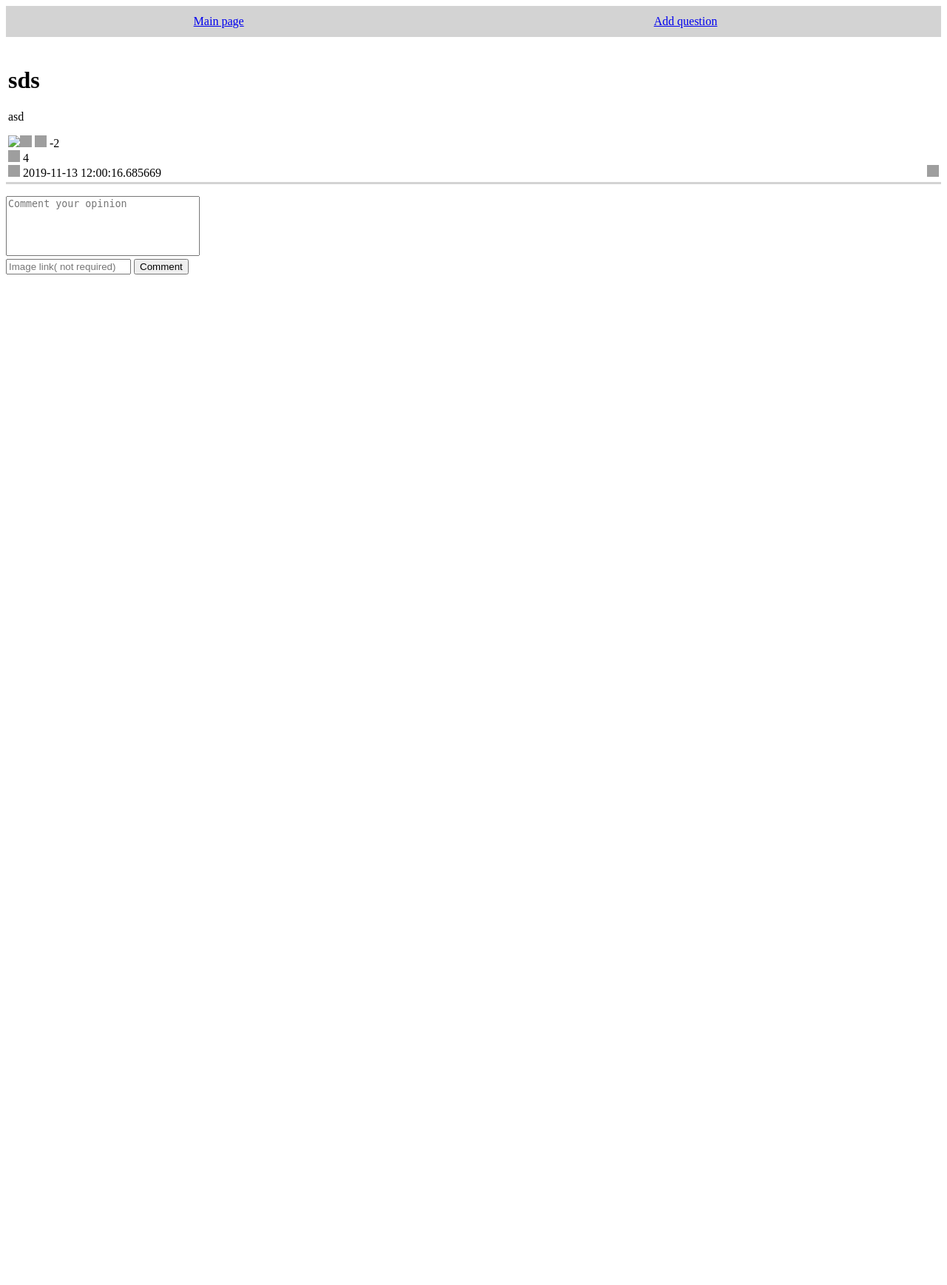
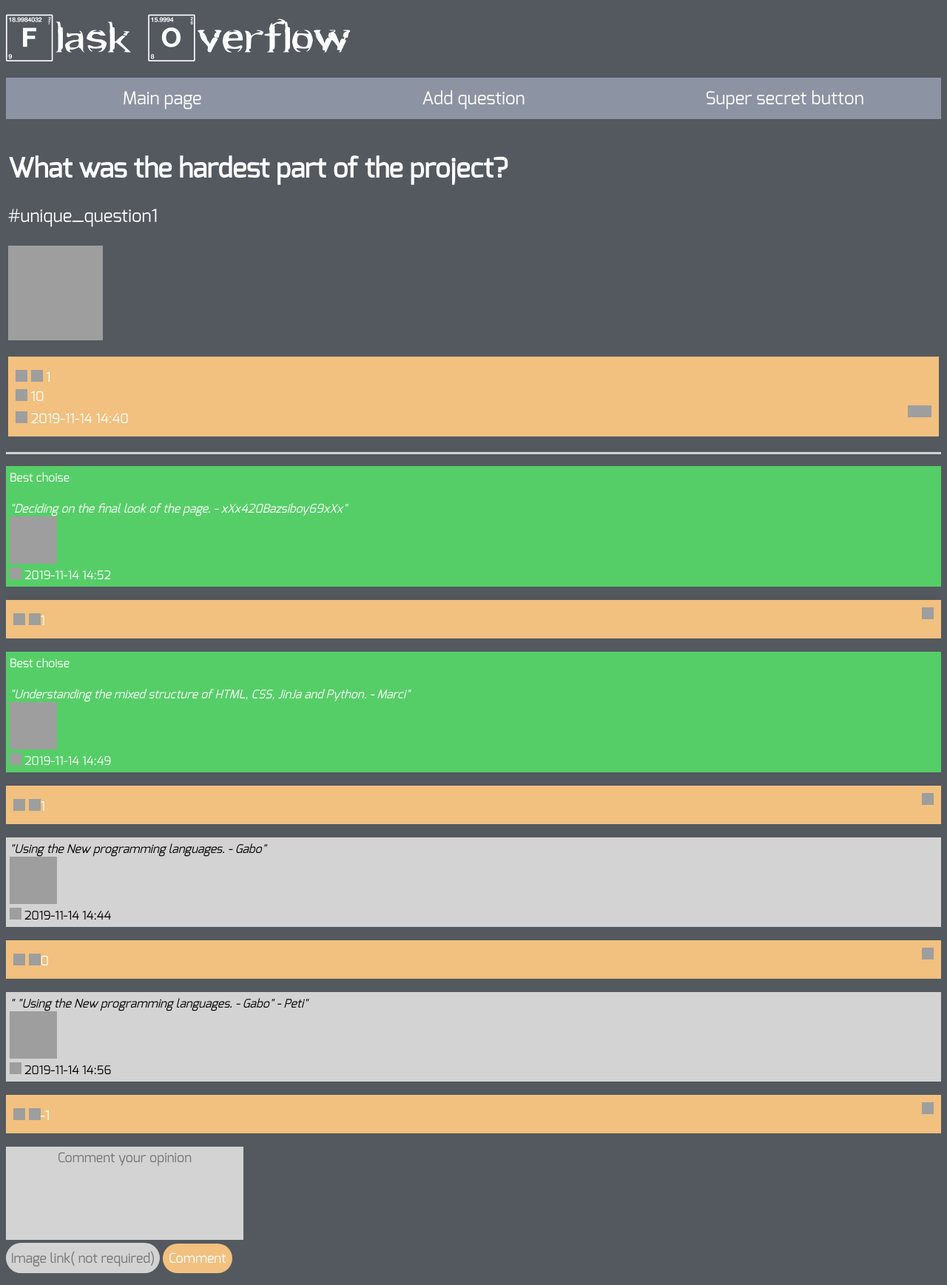
Before and after one commit to marthon-szabo/flask_overflow, a Flask app: page /question/3/0 in a window 1280 px wide. Shown: the whole page at 74% size. Before the commit the page ends 371 px from the top, so only its background shows below. Run offline with Flask 2, Linux system fonts and the light colour scheme; grey boxes are pictures that could not be loaded.

Commit message:
Final countdown

```diff
--- a/connection.py
+++ b/connection.py
@@ -88,11 +88,17 @@ def dislike_post(id_):
     write_answers()
 
 def get_max_voted(question_id):
-    max_like = 0
+    if len(answers)>0:
+        max_like = None
+    else:
+        return 0
     for record in answers:
         if int(question_id) == int(record['question_id']):
-            if int(record['vote_number']) > max_like:
+            if not max_like:
                 max_like = int(record['vote_number'])
+            else:
+                if int(record['vote_number']) > max_like:
+                    max_like = int(record['vote_number'])
     return max_like
 
 def like_question(id_):
@@ -145,6 +151,15 @@ def search_table(searchtag):
         return questions
     else:
         for record in questions:
-            if record['title'].find(searchtag) >= 0:
+            if record['title'].lower().find(searchtag) >= 0:
                 new_table.append(record)
         return new_table
+
+def edit_question(id_, title, message, image):
+    global questions
+    for question in questions:
+        if int(question['id']) == int(id_):
+            question['message'] = message
+            question['title'] = title
+            question['image'] = image
+    write_questions()
--- a/sample_data/question.csv
+++ b/sample_data/question.csv
@@ -1,6 +1,7 @@
 id,submission_time,view_number,vote_number,title,message,image
-2,1493015432,1409,46,Drawing canvas with an image picked with Cordova Camera Plugin,"I'm getting an image from device and drawing a canvas with filters using Pixi JS. It works all well using computer to get an image. But when I'm on IOS, it throws errors such as cross origin issue, or that I'm trying to use an unknown format.
-
-This is the code I'm using to draw the image (that works on web/desktop but not cordova built ios app)",
-3,2019-11-13 12:00:16.685669,3,-2,sds,asd,
-4,2019-11-14 09:52,0,0,a,asds,
+1,2019-11-14 14:28,7,-1,How to get the form input value?,"My input looks like
+<input name=""input"" type=""text"">",
+2,2019-11-14 14:35,11,0,How to run terminal in pycharm?,Help,
+3,2019-11-14 14:40,9,1,What was the hardest part of the project?,#unique_question1,https://images-cdn.9gag.com/photo/axzb7EY_460s.jpg
+4,2019-11-14 14:58,2,0,Can you show us the code?,Please?,https://media.tenor.com/images/c7d0f821dac1c646109076cf3d40f845/tenor.gif
+5,2019-11-14 15:03,6,0,Why do the youngsters sitting in their room all day?,They always using their KOMPJUTER masina and they not reading newspaper like we did.,
--- a/server.py
+++ b/server.py
@@ -62,12 +62,12 @@ def listing_questions():
 
 @app.route('/question/<int:question_id>/<plus_view>', methods=['GET','POST'])
 def display_question(question_id, plus_view="0"):
-
     for record in connection.questions:
         if int(record['id']) == question_id:
             if plus_view == "0":
                 connection.view_question(question_id)
-                return render_template('display_question.html', question_id=question_id, questions = connection.questions, max_voted = connection.get_max_voted(question_id) ,anwsers = connection.sort_dict_by_key(connection.answers, "vote_number", True) )
+            return render_template('display_question.html', question_id=question_id, questions = connection.questions, max_voted = connection.get_max_voted(question_id) ,anwsers = connection.sort_dict_by_key(connection.answers, "vote_number", True) )
+
     return redirect('/list')
 
 @app.route('/add-question', methods=['GET', 'POST'])
@@ -77,6 +77,16 @@ def add_question():
         return redirect("/list")
     return render_template("add_question.html", questions = connection.questions)
 
+@app.route('/edit-question/<int:question_id>', methods=["GET", 'POST'])
+def edit_question(question_id):
+    if request.method == 'POST':
+        connection.edit_question(question_id, request.form["title"], request.form["message"], request.form["image"])
+        return redirect('/question/' + str(question_id) + "/1")
+    return render_template('edit_question.html', question_id=question_id, questions=connection.questions)
+
+@app.route('/super-secret', methods=['GET','POST'])
+def super_secret():
+    return render_template("rickross.html")
 
 if __name__ == "__main__":
     connection.read_answers()
--- a/static/css/style.css
+++ b/static/css/style.css
@@ -1,23 +1,38 @@
+body{
+    background:#53595f;
+}
+
+h1.header_shit{
+    color: #FEB06A;
+}
+
 table.header_shit{
-    background-color: lightgray;
+    background-color: #8C93A3;
 }
 
 td.header_shit{
+    width: 33%;
     padding: 10px;
 }
 td.header_shit:hover{
-    background-color: cadetblue;
-        padding: 10px;
+    background-color: #5D6C89;
+    padding: 10px;
 }
 
 p.comment{
     background-color: lightgray;
     text-align: left;
+    font-family: myFirstFont;
+    color: black;
+    padding: 5px;
 }
 
 p.max_voted{
     background-color: #56ce68;
     text-align: left;
+    font-family: myFirstFont;
+    color: white;
+    padding: 5px;
 }
 
 img.like_button:hover{
@@ -44,25 +59,134 @@ p.questionlist{
 table.commenttable{
     border-style: solid;
     border-collapse: collapse;
-    border-color: #86989B;
+    border-color: #FBF6F3;
     border: 1px solid black;
     margin:0%;
 }
 
-td.commenttable{
-    width: 100%;
-    border-style:solid;
-    border-color: #86989B;
-    border-collapse: collapse;
-    border: 1px solid black;
-    margin:0%;
+td.subtable{
+    color: white;
+    font-family: myFirstFont;
+    font-size: 16px;
+    padding: 3px;
+    text-align: left;
 }
 
-table.commenttable2{
-    margin: 0%;
-    width:100%;
-    border-style: solid;
-    border-collapse: collapse;
-    border-color: #86989B;
-    border: 1px solid black;
+
+button{
+    height: 40px;
+    border-radius: 40px;
+    border-color: transparent;
+    color: white;
+    background-color:#f2c07f;
+    font-family: myFirstFont;
+    font-size: 18px;
 }
+
+select{
+    width: 100px;
+    height: 40px;
+    border-radius: 40px;
+    border-color: transparent;
+    color: white;
+    font-family: myFirstFont;
+    background-color:#f2c07f;
+    font-size: 18px;
+}
+
+select {
+    -webkit-appearance: none;
+    -moz-appearance: none;
+    text-indent: 1px;
+    text-overflow: '';
+    text-align: center;
+}
+
+input{
+    width:200px;
+    height: 35px;
+    border-color: transparent;
+    border-radius: 40px;
+    font-family: myFirstFont;
+    background-color:lightgray;
+    font-size: 18px;
+    color: black;
+    text-align: center;
+}
+
+p.orange{
+    font-family: myFirstFont;
+    font-size: 18px;
+    color:white;
+    background-color:#f2c07f;
+    padding: 10px;
+}
+
+p.display_question{
+    font-family: myFirstFont;
+    font-size: 24px;
+    color: white;
+    margin-top: 0px;
+}
+
+h1.display_question{
+    font-family:myFirstFont;
+    color: white;
+    font-size:36px
+}
+
+table.switching_color{
+    width: 100%;
+    color: black;
+}
+
+td.switching_color{
+    padding: 50px;
+    color:#101820FF;
+}
+
+tr.switching_color:nth-child(2n+1){
+    background-color: #f2c07f;
+}
+
+tr.switching_color:{
+    background-color: #53595f;
+    color:#f2c07f;
+}
+
+a{
+    font-family: myFirstFont;
+    font-size: 24px;
+    color: white;
+    text-decoration: none;
+}
+
+@font-face {
+
+  font-family: myFirstFont;
+  src: url(Exo-Regular.ttf);
+}
+
+@font-face {
+
+    font-family: breaking;
+    src: url(Heart-Breaking-Bad.otf);
+}
+
+h1.braking{
+    font-size: 85px;
+    font-weight: normal;
+    font-family: breaking;
+    color: white;
+    padding: 0px;
+    margin: 0px;
+}
+
+textarea{
+    border-color: transparent;
+    font-family: myFirstFont;
+    background-color:lightgray;
+    font-size: 18px;
+    color: black;
+    text-align: center;
+}
--- a/templates/display_question.html
+++ b/templates/display_question.html
@@ -3,13 +3,16 @@
 <head>
     <link rel="stylesheet" href="{{ url_for('static', filename='css/style.css') }}">
     <meta charset="UTF-8">
-    <title>Question</title>
+    <link rel="shortcut icon" href="{{ url_for('static', filename='padlizsan.png') }}">
+    <title>Flask Overflow</title>
 </head>
 <body>
+    <h1 class="braking">Flask Overflow</h1>
     <table class='header_shit' width="100%">
         <tr align="center">
             <td class="header_shit"><a href="{{ url_for('listing_questions') }}">Main page</a></td>
             <td class="header_shit"><a href="{{ url_for('add_question') }}">Add question</a></td>
+            <td class="header_shit"><a href="{{ url_for('super_secret') }}">Super secret button</a></td>
         </tr>
     </table>
     <p>
@@ -17,16 +20,19 @@
      <td class="fos">
      {% for record in questions %}
         {%if (record['id']|int) == (question_id|int) %}
-        <h1>{{record['title']}}</h1>
-        <p>{{record['message']}}</p>
-        <img align="left" src="{{ record['image'] }}" alt=" ">
+        <h1 class="display_question">{{record['title']}}</h1>
+        <p class="display_question">{{record['message']}}</p>
+        <p><img width="128" height="128" src="{{ record['image'] }}" alt=" "></p>
+        <p class="orange">
         <a href="{{ url_for('upvote_question', question_id=question_id) }}"><img class="like_button" width="16" height="16" src="https://emojis.wiki/emoji-pics/facebook/fire-facebook.png" ></a>
         <a href="{{ url_for('downvote_question', question_id=question_id) }}"><img class="like_button" width="16" height="16" src="https://www.stickpng.com/assets/images/580b57fcd9996e24bc43c39c.png"></a>
             {{ record['vote_number'] }} </br>
             <img width="16" height="16" src="http://simpleicon.com/wp-content/uploads/active-search.png"> {{ record['view_number'] }}<br>
             <img width="16" height="16" src="https://cdn.pixabay.com/photo/2019/02/26/09/19/calender-4021509_960_720.png"> {{ record['submission_time'] }}
             <a href="{{ url_for('delete_question',question_id=question_id ) }}"><img class="like_button" align="right" width="16" height="16" src="https://www.stickpng.com/assets/images/5a2411fc6003f508dd5d5b37.png"></a>
+            <a href="{{ url_for('edit_question', question_id=question_id ) }}"><img class="like_button" align="right" width="16" height="16" src="https://img.icons8.com/cotton/2x/edit.png"></a>
         {% endif %}
+        </p>
     {%endfor%}
     </td>
     </table>
@@ -50,9 +56,11 @@
                     <img width="16" height="16" src="https://cdn.pixabay.com/photo/2019/02/26/09/19/calender-4021509_960_720.png"> {{ record['submission_time'] }}<br>
                 </p>
             {% endif %}
+            <p class="orange">
             <a href="{{ url_for('vote_anwser', question_id=question_id, comment_id=record['id'] ) }}"><img class="like_button" width="16" height="16" src="https://emojis.wiki/emoji-pics/facebook/fire-facebook.png"></a>
             <a href="{{ url_for('devote_anwser',question_id=question_id,comment_id=record['id'] ) }}"><img class="like_button" width="16" height="16" src="https://www.stickpng.com/assets/images/580b57fcd9996e24bc43c39c.png"></a>{{ record['vote_number'] }}
             <a href="{{ url_for('delete_anwser',question_id=question_id,comment_id=record['id'] ) }}"><img class="like_button" align="right" width="16" height="16" src="https://www.stickpng.com/assets/images/5a2411fc6003f508dd5d5b37.png"></a>
+            </p>
         {%endif%}
     {%endfor%}
 
--- a/templates/mainpage.html
+++ b/templates/mainpage.html
@@ -2,11 +2,12 @@
 <html>
 	<head>
 		<meta charset="utf-8">
-		<title>AskMate</title>
+        <link rel="shortcut icon" href="{{ url_for('static', filename='padlizsan.png') }}">
+        <title>Flask Overflow</title>
 	</head>
 	<body>
         <center>
-		    <h1>AskMate</h1>
+		    <h1>Flask Overflow</h1>
 		    <img src="https://www.lokal.hu/wp-content/uploads/2015/05/18.png"><br>
             <h2>Are you over 18?</h2>
             <form action="/list">
```
Also changed, not shown: sample_data/answer.csv (+61 -6 lines), templates/add_question.html (+25 -8 lines), templates/edit_question.html (added, +39 -0 lines), templates/list.html (+23 -20 lines), templates/rickross.html (added, +45 -0 lines), static/css/Exo-Regular.ttf (added), static/css/Heart-Breaking-Bad.otf (added), static/padlizsan.png (added), static/rick.gif (added), 2 other files.
